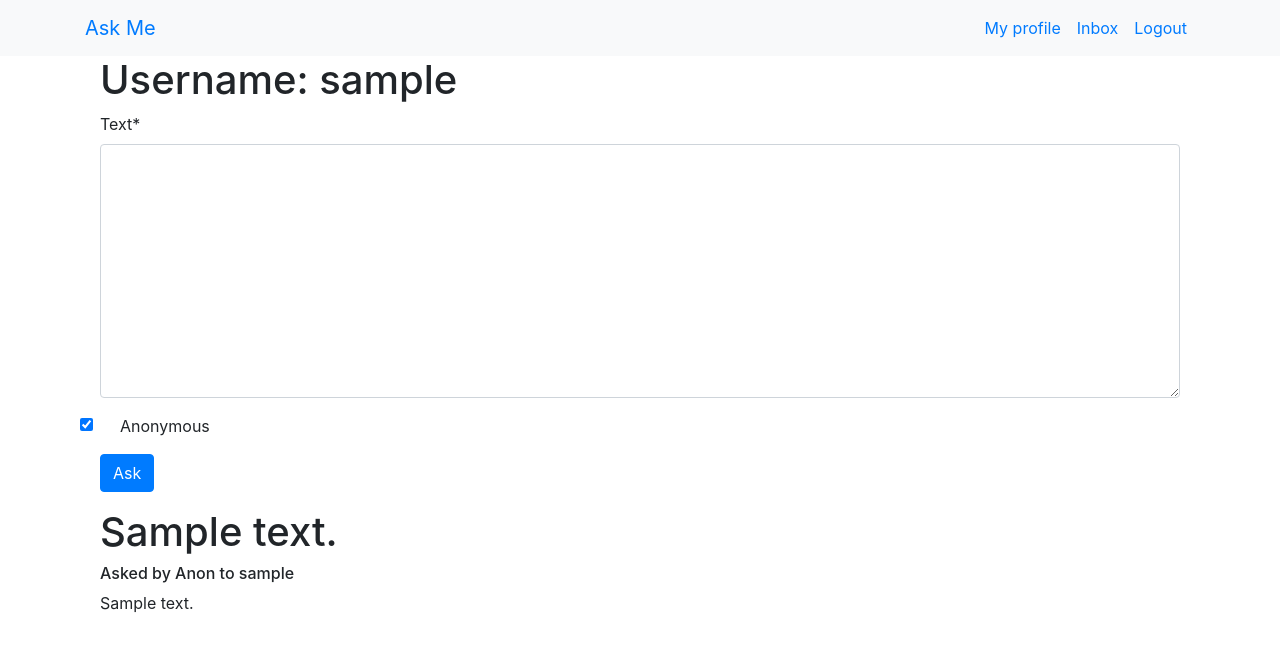
After one commit to andreyvpng/askme, a Django app: page /user/1/ in a window 1280 px wide. The commit adds this page. Shown: the top 652 px of the page. Run offline with Django 3.2, Linux system fonts and the light colour scheme; tables that the repository leaves empty hold one stand-in row (values such as "Sample post"); some libraries are stand-ins or nearby versions.

Commit message:
Moved the view associated with the Profile to User App

```diff
--- a/django/config/settings.py
+++ b/django/config/settings.py
@@ -131,7 +131,7 @@ STATIC_URL = '/static/'
 # Login
 
 LOGIN_URL = 'user:login'
-LOGIN_REDIRECT_URL = 'core:my_profile'
+LOGIN_REDIRECT_URL = 'user:my-profile'
 LOGOUT_REDIRECT_URL = 'user:login'
 
 
--- a/django/config/urls.py
+++ b/django/config/urls.py
@@ -18,9 +18,11 @@ import core.urls
 
 from django.contrib import admin
 from django.urls import include, path
+from django.views.generic import RedirectView
 
 urlpatterns = [
     path('admin/', admin.site.urls),
     path('user/', include(user.urls, namespace='user')),
     path('', include(core.urls, namespace='core')),
+    path('', RedirectView.as_view(url='/user/', permanent=True)),
 ]
--- a/django/core/urls.py
+++ b/django/core/urls.py
@@ -4,14 +4,8 @@ from . import views
 
 app_name = 'core'
 urlpatterns = [
-    path('u/<int:pk>/',
-         views.ProfileDetailView.as_view(), name='profile'),
-    path('u/<int:pk>/ask/',
+    path('answer/<int:pk>',
+         views.AnswerDetailView.as_view(), name='answer-detail'),
+    path('ask/<int:pk>',
          views.CreateQuestionView.as_view(), name='ask'),
-    path('',
-         views.MyProfileView.as_view(), name='my_profile'),
-    path('q/<int:pk>/',
-         views.AnswerDetailView.as_view(), name='answer-detail'),
-    path('inbox/',
-         views.InboxListView.as_view(), name='inbox')
 ]
--- a/django/templates/base.html
+++ b/django/templates/base.html
@@ -14,6 +14,8 @@
         <a class="navbar-brand" href="/" >Ask Me</a>
         <ul class="navbar-nav">
           {% if user.is_authenticated %}
+          <li class="nav-item" ><a class="nav-link" href="{% url "user:my-profile" %}">My profile</a ></li>
+          <li class="nav-item" ><a class="nav-link" href="{% url "user:inbox" %}">Inbox</a ></li>
           <li class="nav-item" ><a class="nav-link" href="{% url "user:logout" %}">Logout</a ></li>
           {% else %}
           <li class="nav-item" ><a class="nav-link" href="{% url "user:login" %}">Login</a ></li>
--- /dev/null
+++ b/django/user/templates/user/profile.html
@@ -0,0 +1,18 @@
+{% extends "base.html" %}
+{% load crispy_forms_tags %}
+
+{% block title %} {{ object.username }} - {{ block.super }} {% endblock %}
+
+{% block body %}
+  <div class="col-sm-12">
+    <h1 >Username: {{ object.username }}</h1 >
+    {% include 'core/common/question_form.html' with asked_to=object.id %}
+    <ul class="list-unstyled answers" >
+      {% for question in questions %}
+        <li class="row pt-3">
+          {% include 'core/common/display_question.html' %}
+        </li>
+      {% endfor %}
+    </ul>
+  </div >
+{% endblock %}
--- a/django/user/urls.py
+++ b/django/user/urls.py
@@ -1,7 +1,7 @@
-import user.views
-
 from django.contrib.auth.views import LoginView, LogoutView
 from django.urls import path
+
+from . import views
 
 app_name = 'user'
 urlpatterns = [
@@ -10,5 +10,11 @@ urlpatterns = [
     path('logout',
          LogoutView.as_view(), name='logout'),
     path('register',
-         user.views.RegisterView.as_view(), name='register'),
+         views.RegisterView.as_view(), name='register'),
+    path('',
+         views.MyProfileView.as_view(), name='my-profile'),
+    path('<int:pk>/',
+         views.ProfileDetailView.as_view(), name='profile'),
+    path('inbox',
+         views.InboxListView.as_view(), name='inbox')
 ]
--- a/django/user/views.py
+++ b/django/user/views.py
@@ -1,11 +1,64 @@
+from core.forms import QuestionForm
+from core.models import Question
+from django.conf import settings
 from django.contrib.auth.forms import UserCreationForm
+from django.contrib.auth.mixins import LoginRequiredMixin
+from django.contrib.auth.models import User
 from django.urls import reverse
-from django.views.generic import CreateView
+from django.views.generic import CreateView, DetailView, ListView, RedirectView
 
 
 class RegisterView(CreateView):
-    template_name = 'auth/register.html'
+    template_name = 'user/register.html'
     form_class = UserCreationForm
 
     def get_success_url(self):
         return reverse('user:login')
+
+
+class ProfileDetailView(DetailView):
+    model = User
+    template_name = 'user/profile.html'
+
+    def get_context_data(self, **kwargs):
+        ctx = super().get_context_data(**kwargs)
+
+        answered_questions = Question.objects.all_that_have_an_answer(
+            self.object
+        )
+
+        ctx.update({'questions': answered_questions})
+
+        question_form = QuestionForm(initial={
+            'creator': self.request.user.id,
+            'user': self.object.id
+        })
+
+        ctx.update({'question_form': question_form})
+
+        return ctx
+
+
+class MyProfileView(RedirectView):
+    def get_redirect_url(self, *args, **kwargs):
+        if self.request.user.is_authenticated:
+            return reverse(
+                'user:profile',
+                kwargs={
+                    'pk': self.request.user.id
+                }
+            )
+        else:
+            return reverse(
+                settings.LOGIN_URL
+            )
+
+
+class InboxListView(LoginRequiredMixin, ListView):
+    template_name = 'user/inbox.html'
+
+    def get_queryset(self):
+        qs = Question.objects.all_that_not_answered(
+            self.request.user
+        )
+        return qs
```
Also changed, not shown: django/core/templates/core/profile.html (deleted, +0 -23 lines), django/core/views.py (+3 -52 lines), django/user/templates/user/inbox.html (renamed from django/core/templates/core/inbox.html), django/user/templates/user/register.html (renamed from django/user/templates/auth/register.html).
